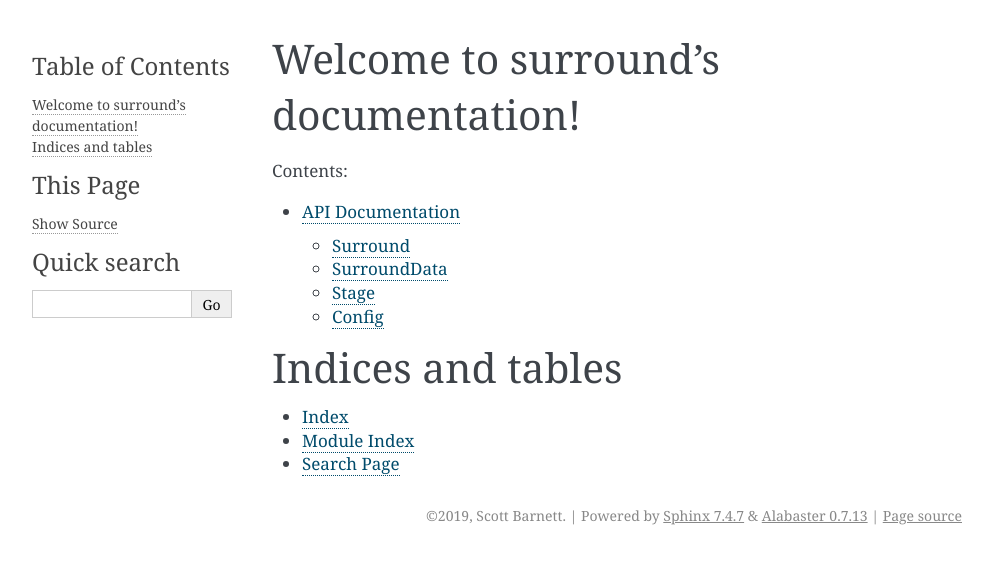
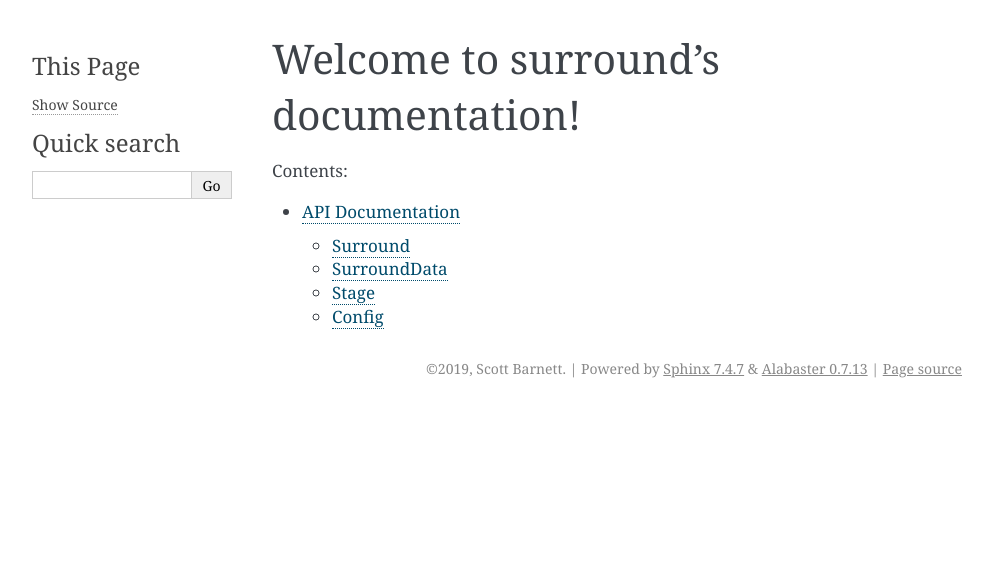
Before and after one commit to a2i2/surround, a Sphinx documentation site: the page built from source/index.rst, in a window 1280 px wide. Shown: the top 564 px of the page, without its empty margins (148-1141 px from the left). Built offline with Sphinx 7.4.7, drawn with Linux system fonts in a browser that asks for light colours.

Commit message:
DOC: Remove indices and tables from Sphinx autodoc

```diff
--- a/source/index.rst
+++ b/source/index.rst
@@ -11,10 +11,3 @@ Welcome to surround's documentation!
    :caption: Contents:
 
    surround.rst
-
-Indices and tables
-==================
-
-* :ref:`genindex`
-* :ref:`modindex`
-* :ref:`search`
--- a/source/surround.rst
+++ b/source/surround.rst
@@ -1,5 +1,5 @@
 API Documentation
-**************************
+*****************
 
 .. automodule:: surround
 
```
